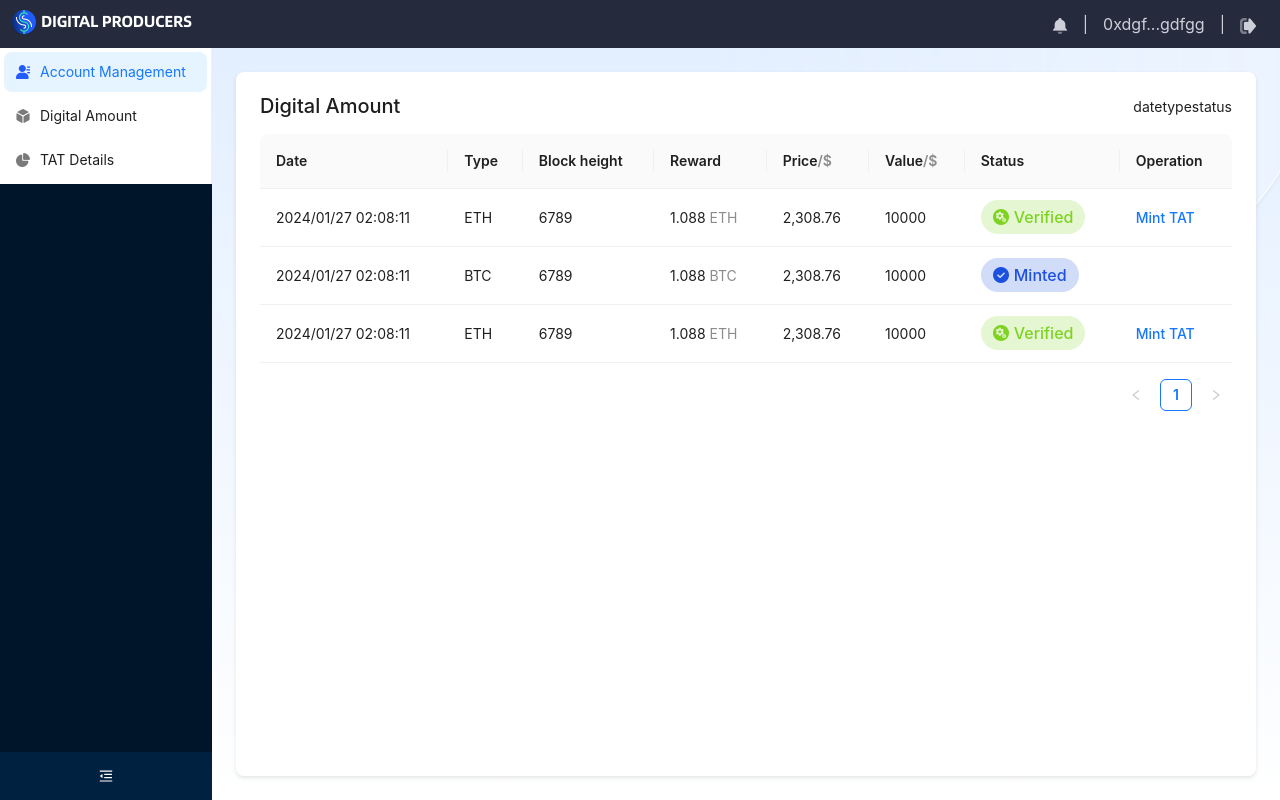
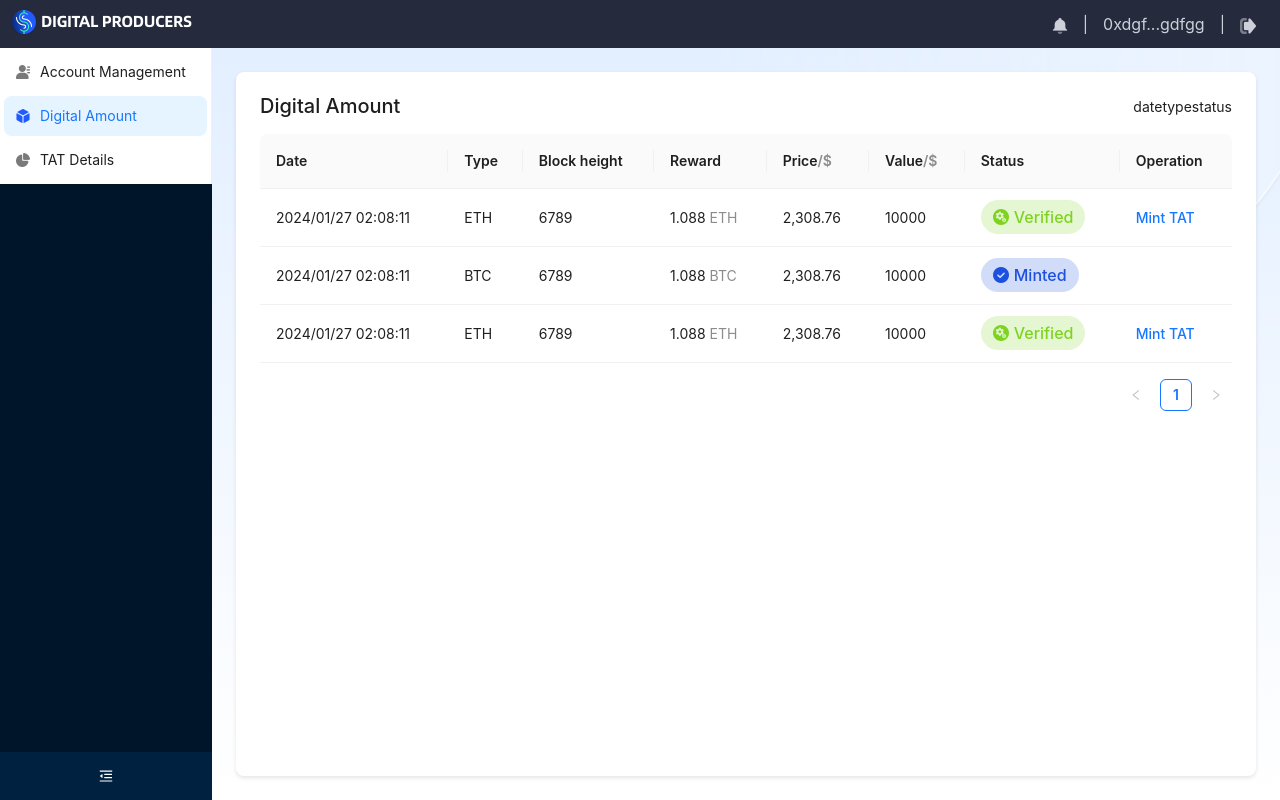
Before and after one commit to treasurenetprotocol/treasurenet-digitalAssets-platform-fe, a Vue app: page /manage/digital-amount in a window 1280 px wide. Built offline with nearby package versions, Linux system fonts and the light colour scheme.

Commit message:
Lock menu highlight state

```diff
--- a/src/components/MenuComp.vue
+++ b/src/components/MenuComp.vue
@@ -1,23 +1,23 @@
 <template>
   <div class="menu">
     <Menu v-model:selectedKeys="selectedKeys" theme="light" mode="inline" :inlineIndent="12" @click="onMenuClick">
-      <Menu.Item key="/account">
+      <Menu.Item key="/manage/account">
         <template #icon>
-          <img src="@/assets/imgs/menu-u.png" alt="" class="menu-icon" v-if="!menuKeys['/account']">
+          <img src="@/assets/imgs/menu-u.png" alt="" class="menu-icon" v-if="!menuKeys['/manage/account']">
           <img src="@/assets/imgs/menu-u-active.png" alt="" class="menu-icon" v-else>
         </template>
         <span>Account Management</span>
       </Menu.Item>
-      <Menu.Item key="/digital-amount">
+      <Menu.Item key="/manage/digital-amount">
         <template #icon>
-          <img src="@/assets/imgs/menu-d.png" alt="" class="menu-icon" v-if="!menuKeys['/digital-amount']">
+          <img src="@/assets/imgs/menu-d.png" alt="" class="menu-icon" v-if="!menuKeys['/manage/digital-amount']">
           <img src="@/assets/imgs/menu-d-active.png" alt="" class="menu-icon" v-else>
         </template>
         <span>Digital Amount</span>
       </Menu.Item>
-      <Menu.Item key="/tat-details">
+      <Menu.Item key="/manage/tat-details">
         <template #icon>
-          <img src="@/assets/imgs/menu-t.png" alt="" class="menu-icon" v-if="!menuKeys['/tat-details']">
+          <img src="@/assets/imgs/menu-t.png" alt="" class="menu-icon" v-if="!menuKeys['/manage/tat-details']">
           <img src="@/assets/imgs/menu-t-active.png" alt="" class="menu-icon" v-else>
         </template>
         <span>TAT Details</span>
@@ -27,22 +27,31 @@
 </template>
 
 <script lang="ts" setup>
-import { ref } from 'vue'
+import { ref, onMounted } from 'vue'
 import { Menu } from 'ant-design-vue'
 import { useRouter } from 'vue-router'
 
 const router = useRouter()
-const selectedKeys = ref<string[]>(['/account'])
+const selectedKeys = ref<string[]>(['/manage/account'])
 
-const menuKeys = ref<{ [k: string]: boolean }>({ '/account': true, '/digital-amount': false, '/tat-details': false })
+const menuKeys = ref<{ [k: string]: boolean }>({ '/manage/account': true, '/manage/digital-amount': false, '/manage/tat-details': false })
+
+const setMenuKeys = (key: string) => {
+  menuKeys.value['/manage/account'] = false
+  menuKeys.value['/manage/digital-amount'] = false
+  menuKeys.value['/manage/tat-details'] = false
+  menuKeys.value[key] = true
+}
+
 const onMenuClick = ({ key }: any) => {
-  menuKeys.value['/account'] = false
-  menuKeys.value['/digital-amount'] = false
-  menuKeys.value['/tat-details'] = false
-  menuKeys.value[key] = true
+  setMenuKeys(key)
+  router.push(key)
+}
 
-  router.push(`/manage${key}`)
-}
+onMounted(() => {
+  setMenuKeys(router.currentRoute.value.path)
+  selectedKeys.value = [router.currentRoute.value.path]
+})
 </script>
 
 <style lang="less" scoped>
```
